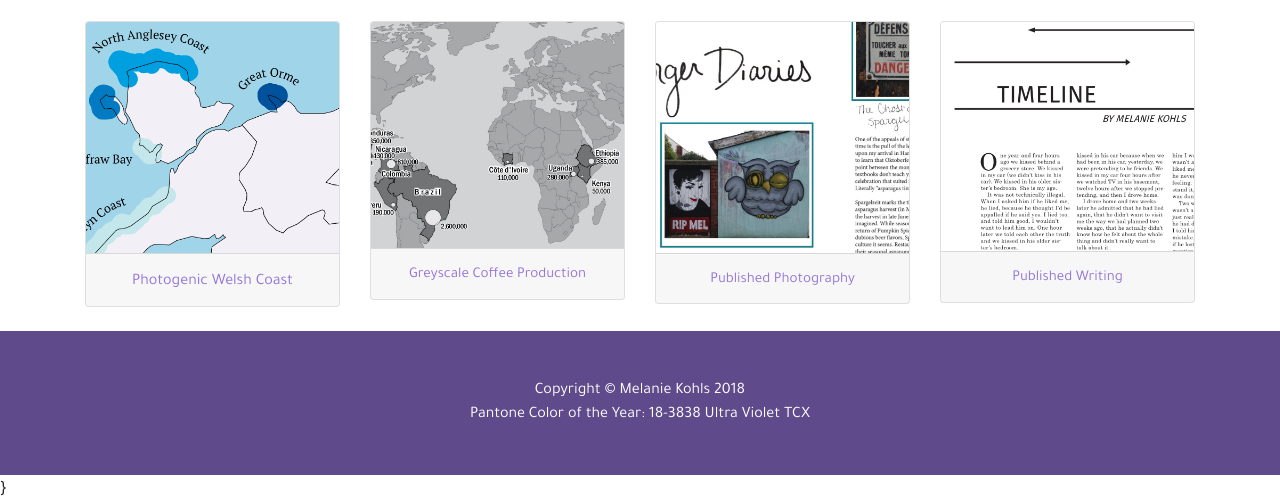
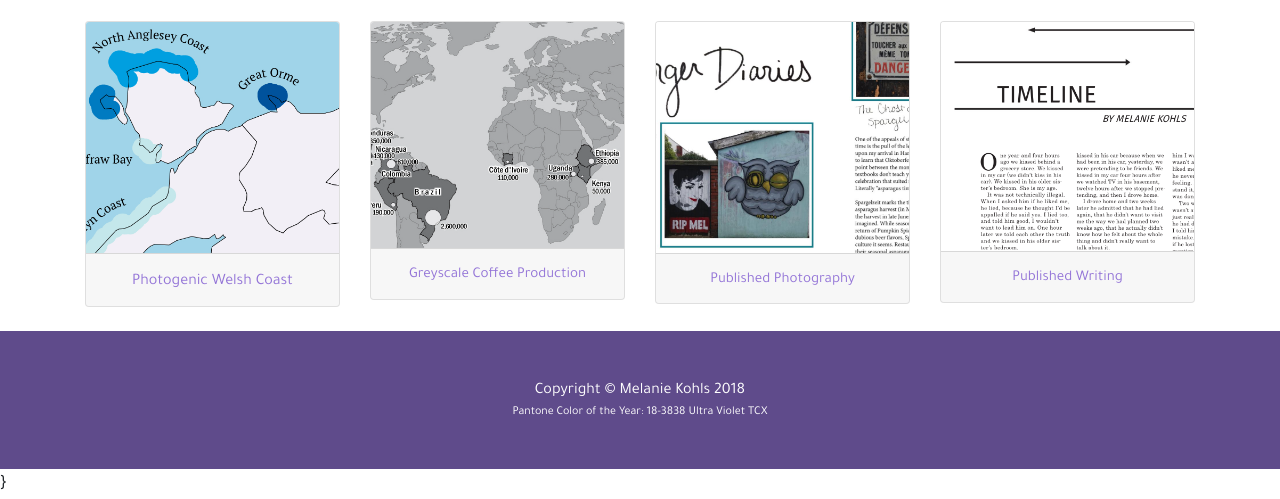
Before and after one commit to melanie-n-k/melanie-n-k.github.io, a website: page index.html in a window 1280 px wide. Shown: the part 598-1097 px from the top of the page. Drawn offline with nearby package versions, Linux system fonts and the light colour scheme.

Commit message:
pantone final fix hopefully

```diff
--- a/index.html
+++ b/index.html
@@ -157,7 +157,7 @@
     <footer class="py-5 bg-dark">
       <div class="container">
         <p class="m-0 text-center text-white">Copyright &copy; Melanie Kohls 2018</p>
-        <p class="m-0 text-center text-white">Pantone Color of the Year: 18-3838 Ultra Violet TCX </p>
+        <p style="font-size:12px;" class="m-0 text-center text-white">Pantone Color of the Year: 18-3838 Ultra Violet TCX </p>
       </div>
       <!-- /.container -->
     </footer>
```
